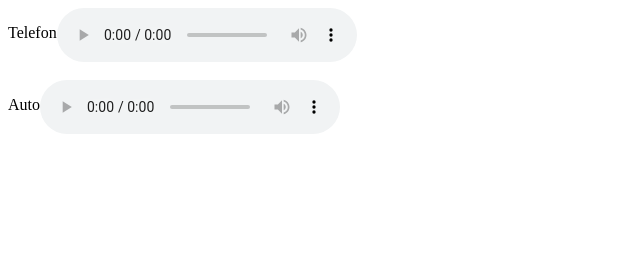
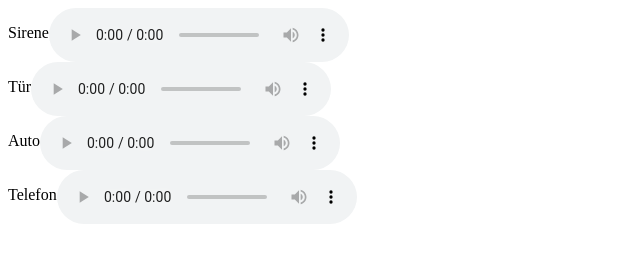
Before and after one commit to LksWllmnn/soundsPlayer_simple, a plain HTML site: page index.html in a window 1280 px wide. Shown: the whole page, without its empty margins (0-640 px from the left). Drawn offline with Linux system fonts and the light colour scheme.

Commit message:
added new Soundeffects

```diff
--- a/index.html
+++ b/index.html
@@ -8,6 +8,26 @@
 </head>
 <body>
 
+  <div style="display: flex;">
+    <p>Sirene</p>
+    <audio controls>
+      <source src="./src/media/Sirene.mp3" type="audio/mpeg">
+    </audio>
+  </div>
+
+  <div style="display: flex;">
+    <p>Tür</p>
+    <audio controls>
+      <source src="./src/media/Door.mp3" type="audio/mpeg">
+    </audio>
+  </div>
+
+  <div style="display: flex;">
+    <p>Auto</p>
+    <audio controls>
+      <source src="./src/media/Car.mp3" type="audio/mpeg">
+    </audio>
+  </div>
 
   <div style="display: flex;">
     <p>Telefon</p>
@@ -16,12 +36,10 @@
     </audio>
   </div>
   <br>
-  <div style="display: flex;">
-    <p>Auto</p>
-    <audio controls>
-      <source src="./src/media/Car.mp3" type="audio/mpeg">
-    </audio>
-  </div>
+
+
+  <br>
+
 
 </body>
 </html>
```
Also changed, not shown: 4 other files.
